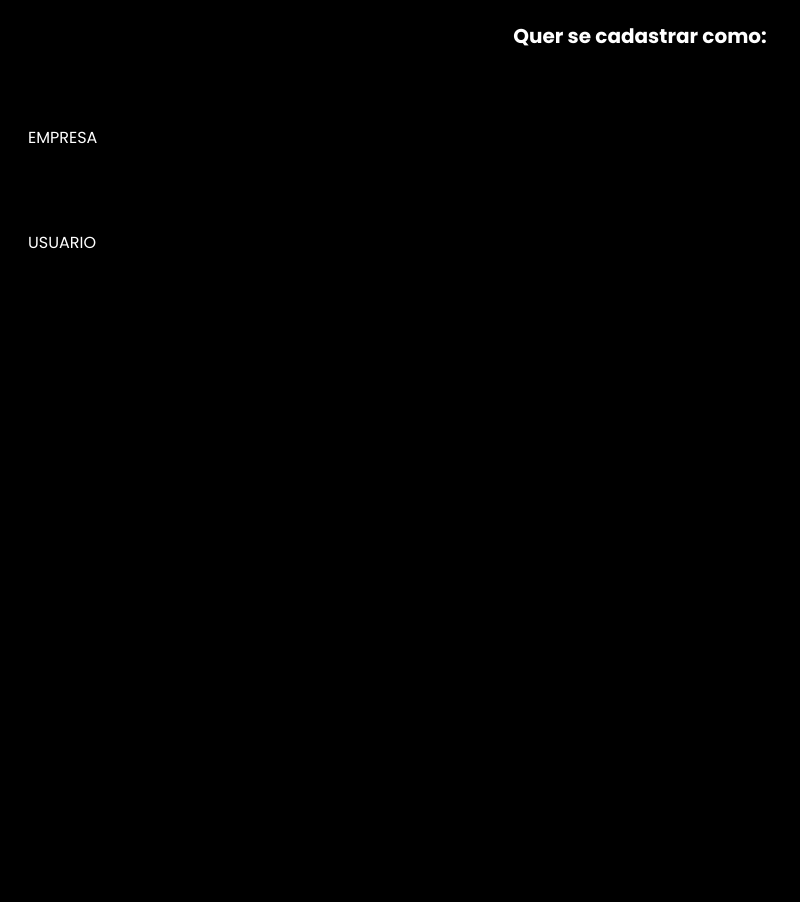
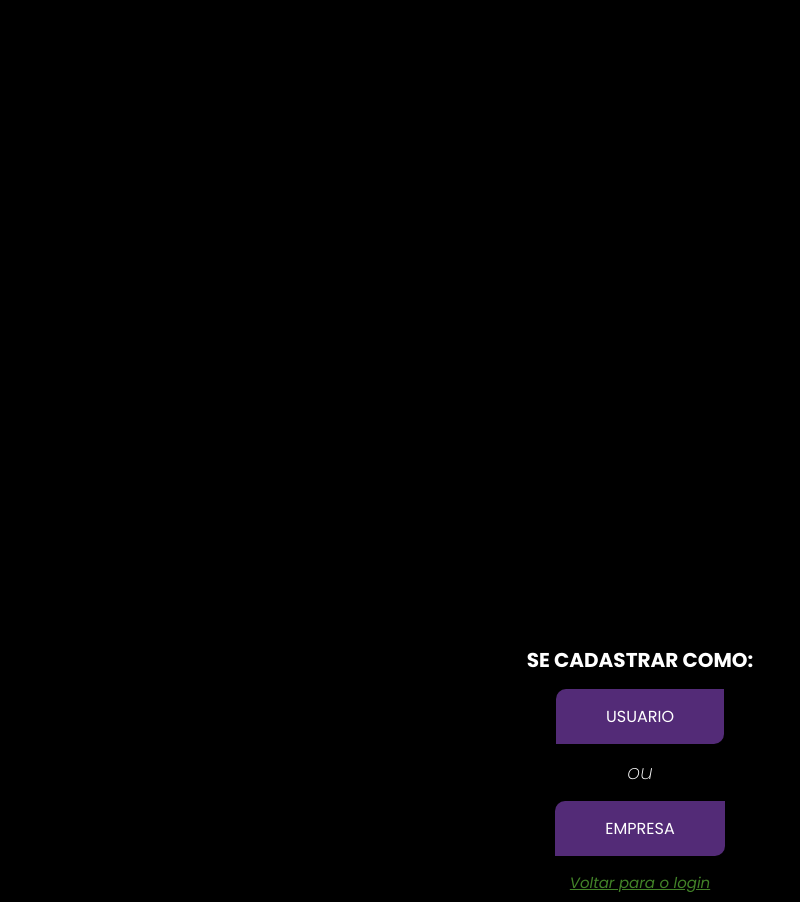
Before and after one commit to CorreaJo/TCC, a PHP site: page /escolher.html in a window 1280 px wide. Shown: the whole page, without its empty margins (0-800 px from the left). Before the commit the page ends 249 px from the top, so only its background shows below. Run offline with PHP 8.4, Linux system fonts and the light colour scheme.

Commit message:
pag escolher + index

```diff
--- a/frontend/escolher.html
+++ b/frontend/escolher.html
@@ -3,15 +3,61 @@
 <head>
     <meta charset="UTF-8">
     <meta name="viewport" content="width=device-width, initial-scale=1.0">
-    <title>Empresa ou Pessoal - CORDWORK</title>
-    <link rel="stylesheet" href="style.css">
+    <title>CORDWORK - Escolher</title>
+    <style>
+        @import url('https://fonts.googleapis.com/css2?family=Poppins:ital,wght@0,100;0,200;0,300;0,400;0,500;0,600;0,700;0,800;0,900;1,100;1,200;1,300;1,400;1,500;1,600;1,700;1,800;1,900&display=swap');
+
+        body {
+            background-color: black;
+            color: white;
+            font-family: "Poppins", system-ui;
+        }
+
+        a {
+            color: white;
+        }
+
+        h1 {
+            font-size: 20px;
+            text-align: center;
+        }
+
+        .botao {
+            background-color: #532B77;
+            padding: 15px 50px;
+            text-decoration: none;
+            border-radius: 10px 0px 10px 0px;
+        }
+
+        .botao:hover {
+            background-color: #33164b;
+        }
+
+        .escolher-usuario {
+            display: flex;
+            flex-direction: column;
+            align-items: center;
+            align-content: center;
+            margin-top: 50%;
+        }
+
+        .botao-voltar {
+            font-size: 15px;
+            margin-top: 15px;
+            font-style: italic;
+            color: #428228;
+        }
+
+
+    </style>
 </head>
 <body>
     <div class="escolher-usuario">
-        <h1>Quer se cadastrar como: </h1>
-        <a href="#">EMPRESA</a>
-        <a href="#">USUARIO</a>
+        <h1>SE CADASTRAR COMO: </h1>
+        <a class="botao usuario" href="#">USUARIO</a>
+        <h1 style="font-style: italic; font-weight: 200;">ou</h1>
+        <a class="botao empresa" href="#">EMPRESA</a>
+        <a class="botao-voltar" href="index.php">Voltar para o login</a>
     </div>
-
 </body>
 </html>
--- a/frontend/sobre-nos.html
+++ b/frontend/sobre-nos.html
@@ -50,9 +50,6 @@
             </div>
         </div>
     </footer>
-
-
-
     <script>
         function clickMenu () {
             if (menu.style.display == 'block') {
--- a/frontend/style.css
+++ b/frontend/styles/index.css
@@ -16,8 +16,13 @@ body {
     align-items: center;
 }
 
+.senha {
+    margin-top: 10px;
+}
+
 label {
     color: white;
+    margin-bottom: 10px;
 }
 
 input {
@@ -45,6 +50,10 @@ p {
     border-radius: 10px;
 }
 
+.botao:hover {
+    background-color: #33164b;
+}
+
 .botao > a {
     color: white;
     text-decoration: none ;
@@ -59,23 +68,3 @@ p {
 textarea:focus, input:focus, select:focus {
     outline: 0;
 }
-
-/* PAGINA DE ESCOLHA -------------------------------------- */
-
-.escolher-usuario {
-    display: flex;
-    flex-direction: column;
-    gap: 40px;
-}
-
-.escolher-usuario > h1 {
-    color: white;
-    text-align: center;
-    font-size: 20px;
-}
-
-.escolher-usuario > a {
-    color: white;
-    padding: 20px;
-    text-decoration: none;
-}
```
Also changed, not shown: frontend/index.php (+4 -4 lines).
